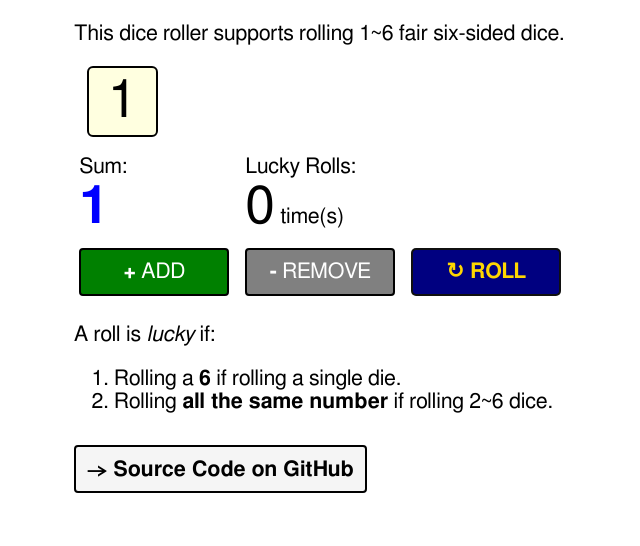
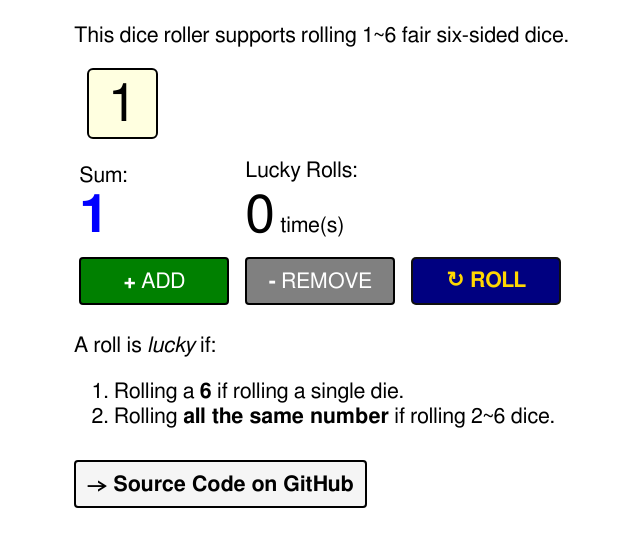
Before and after one commit to ytxmobile98/dice-roller-demo, a plain HTML site: page index.html in a window 1280 px wide. Shown: the part 80-626 px from the top of the page, without its empty margins (266-906 px from the left). Drawn offline with Linux system fonts and the light colour scheme.

Commit message:
FreeSans Regular specification

```diff
--- a/css/webfonts.css
+++ b/css/webfonts.css
@@ -1,6 +1,6 @@
 @font-face {
 	font-family: FreeSans;
-	src: local("FreeSans"), url("../webfonts/FreeSans.woff") format("woff");
+	src: local("FreeSans Regular"), url("../webfonts/FreeSans.woff") format("woff");
 }
 
 @font-face {
```
